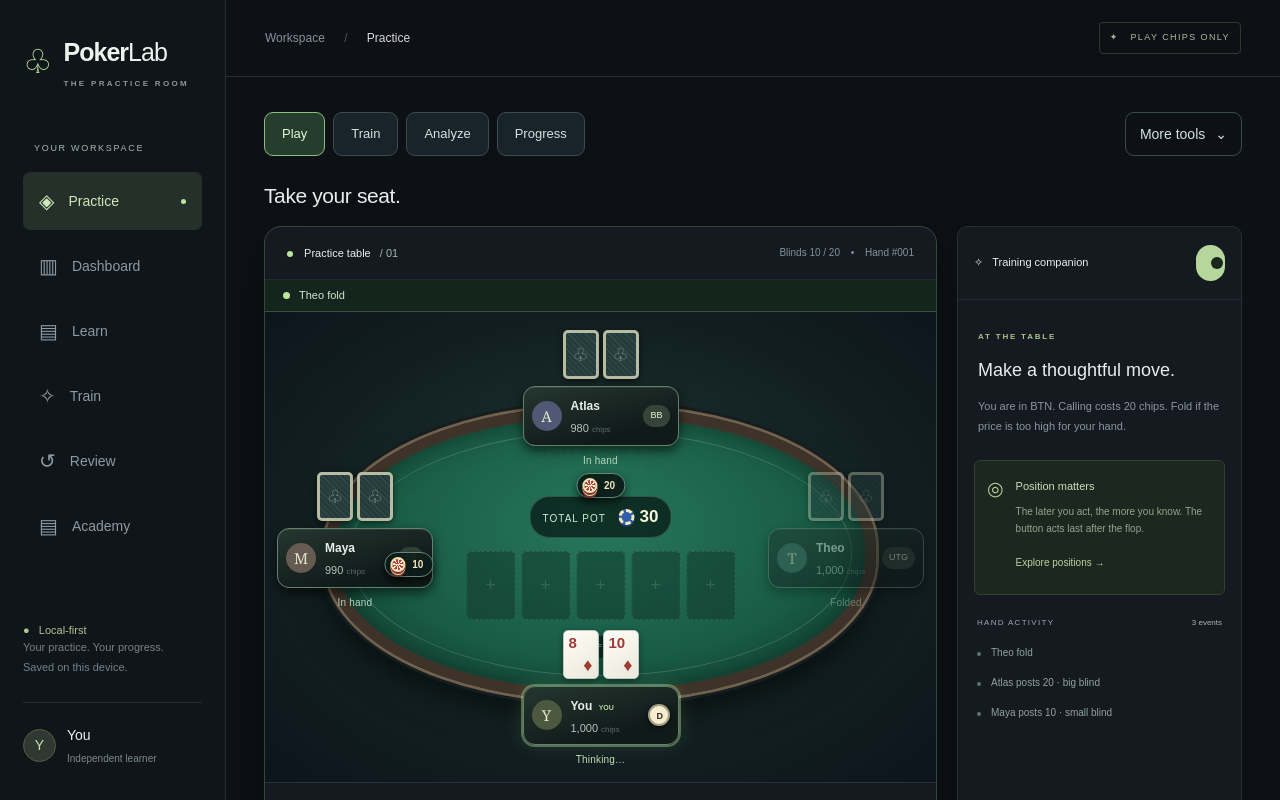
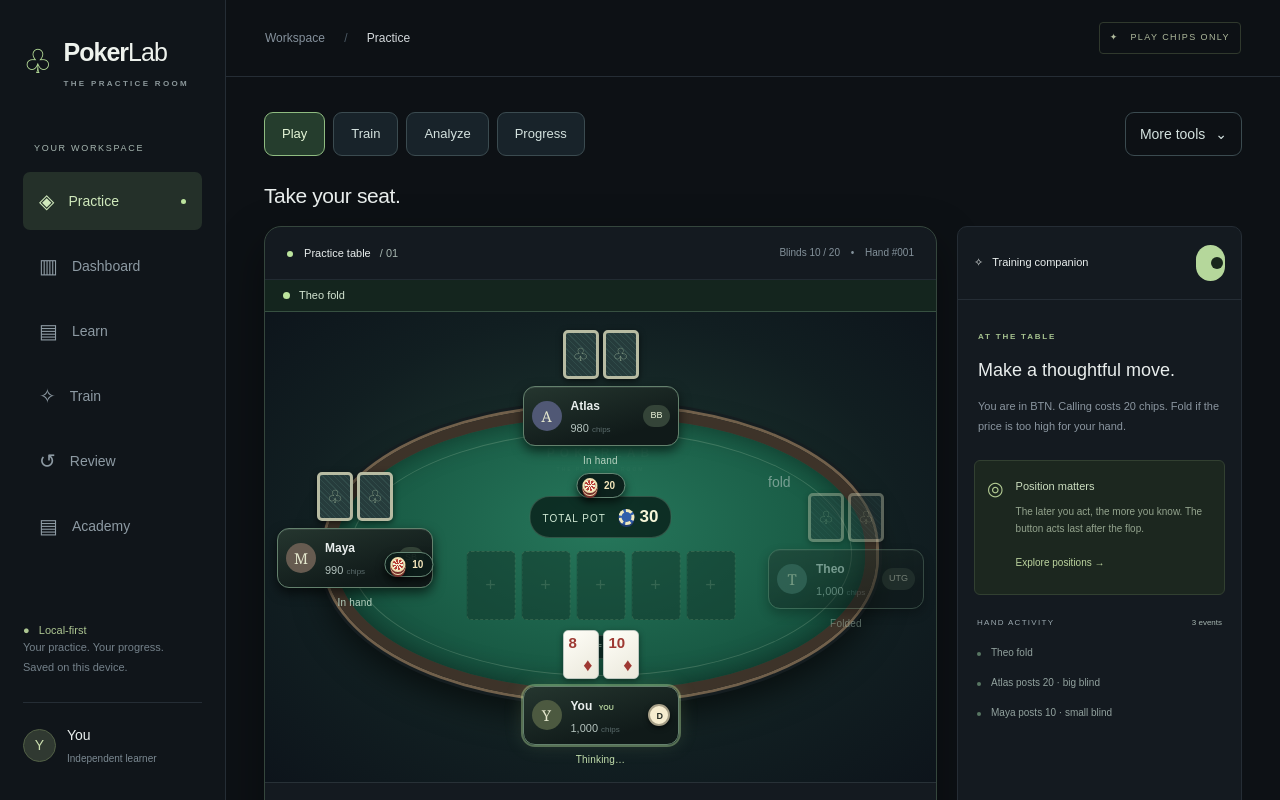
Before and after one commit to vendoraise-lang/Poker-software, a Next.js app: page / in a window 1280 px wide. Shown: the top 800 px of the page. Built offline with nearby package versions, Linux system fonts and the light colour scheme.

Commit message:
Display recent opponent actions beside each poker seat

```diff
--- a/components/PlayerSeat.tsx
+++ b/components/PlayerSeat.tsx
@@ -11,10 +11,18 @@ export default function PlayerSeat({
 }) {
   const p = game.players[i];
   const complete = game.street === "Showdown";
+  const latestAction = [...game.log].reverse().find(line =>
+    line.startsWith(p.name + " ") &&
+    / (fold|check|call|bet|raise)( |$)/.test(line)
+  );
+  const showAction = !complete && latestAction &&
+    !game.log.slice(game.log.lastIndexOf(latestAction) + 1).some(line => line.startsWith("— "));
+  const actionText = latestAction?.slice(p.name.length + 1) ?? "";
   return (
     <div
       className={`seat seat-${i} ${game.actor === i ? "active-seat" : ""} ${p.folded ? "folded" : ""} ${complete && game.awards[i] > 0 ? "awarded-seat" : ""}`}
     >
+      {showAction && <div className="seat-action-bubble" key={latestAction} aria-label={`${p.name} ${actionText}`}>{actionText}</div>}
       <div className="seat-cards">
         {p.cards.length ? (
           p.cards.map((c, j) => (
```
